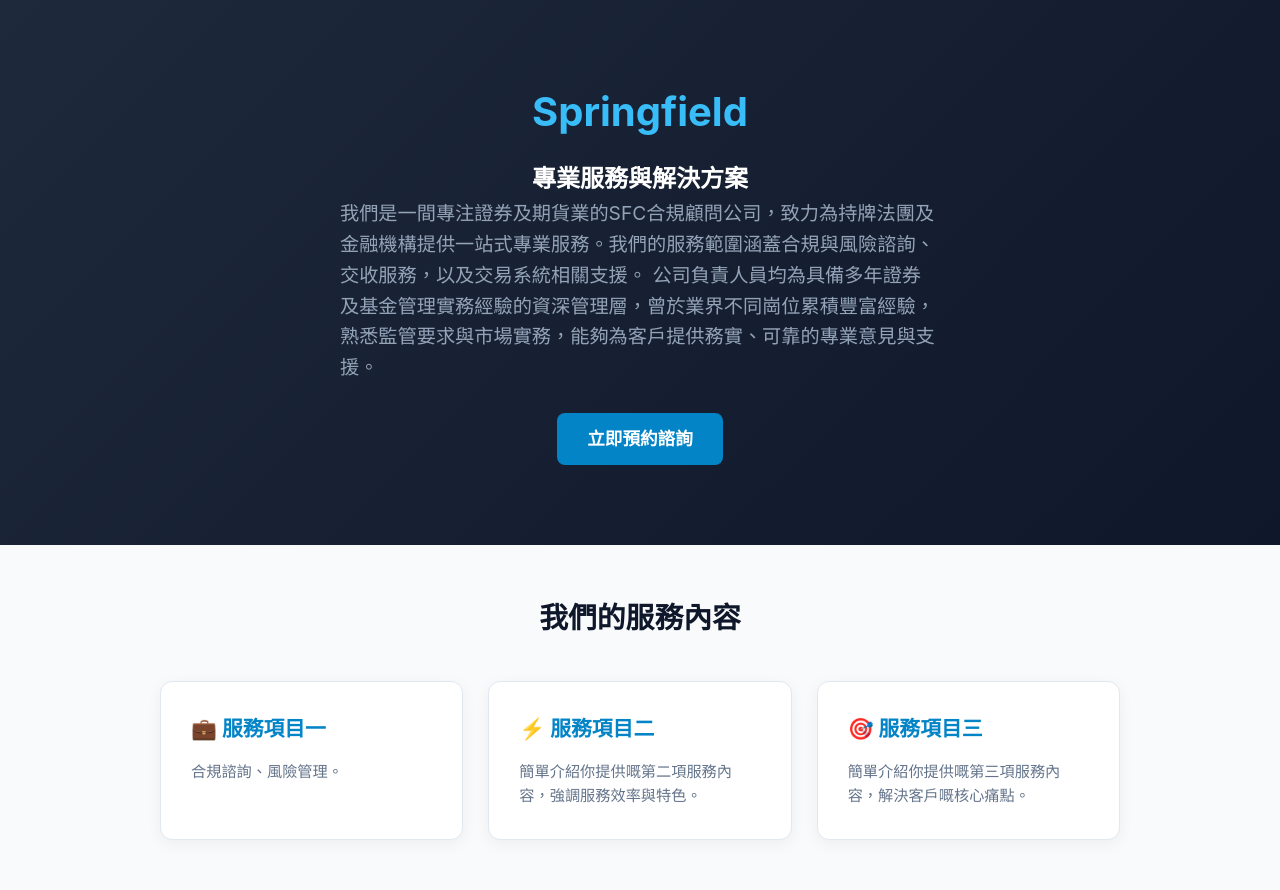
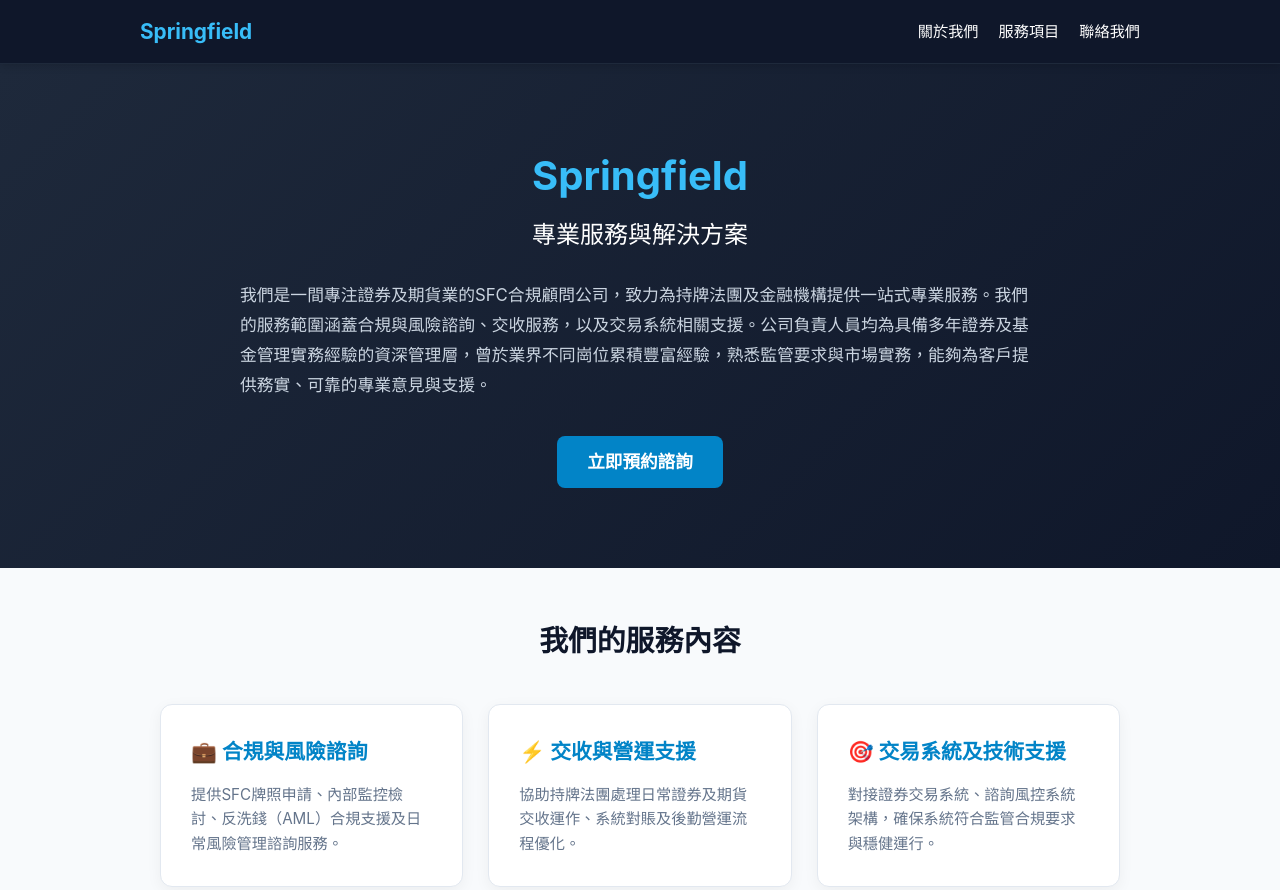
Before and after one commit to Springfield168/springfield168.github.io, a plain HTML site: page index.html in a window 1280 px wide. Shown: the top 890 px of the page. Drawn offline with Linux system fonts and the light colour scheme.

Commit message:
Update title and add navigation bar to index.html

```diff
--- a/index.html
+++ b/index.html
@@ -3,7 +3,7 @@
 <head>
     <meta charset="UTF-8">
     <meta name="viewport" content="width=device-width, initial-scale=1.0">
-    <title>專業服務諮詢與解決方案</title>
+    <title>Springfield - 專業SFC合規與金融顧問服務</title>
     <style>
         * {
             box-sizing: border-box;
@@ -16,23 +16,79 @@
             color: #333333;
             background-color: #f8fafc;
         }
+
+        /* 頂部 Menu Bar */
+        .navbar {
+            background-color: #0f172a;
+            position: sticky;
+            top: 0;
+            z-index: 1000;
+            padding: 15px 20px;
+            box-shadow: 0 2px 8px rgba(0,0,0,0.15);
+            border-bottom: 1px solid #1e293b;
+        }
+        .nav-container {
+            max-width: 1000px;
+            margin: 0 auto;
+            display: flex;
+            justify-content: space-between;
+            align-items: center;
+        }
+        .nav-logo {
+            color: #38bdf8;
+            font-size: 1.3rem;
+            font-weight: bold;
+            text-decoration: none;
+        }
+        .nav-menu {
+            list-style: none;
+            display: flex;
+            gap: 20px;
+            margin: 0;
+            padding: 0;
+        }
+        .nav-menu a {
+            color: #ffffff;
+            text-decoration: none;
+            font-size: 0.95rem;
+            transition: color 0.3s;
+        }
+        .nav-menu a:hover {
+            color: #38bdf8;
+        }
+
         /* Header / Hero */
         .hero {
             background: linear-gradient(135deg, #1e293b 0%, #0f172a 100%);
             color: #ffffff;
-            text-align: center;
             padding: 80px 20px;
+        }
+        .hero-container {
+            max-width: 800px;
+            margin: 0 auto;
         }
         .hero h1 {
             font-size: 2.5rem;
-            margin-bottom: 16px;
+            margin-bottom: 8px;
             color: #38bdf8;
+            text-align: center;
+        }
+        .hero h2 {
+            font-size: 1.5rem;
+            margin-bottom: 25px;
+            color: #ffffff;
+            text-align: center;
+            font-weight: normal;
         }
         .hero p {
-            font-size: 1.2rem;
-            max-width: 600px;
-            margin: 0 auto 30px auto;
-            color: #94a3b8;
+            font-size: 1.05rem;
+            line-height: 1.8;
+            color: #cbd5e1;
+            text-align: left; /* 簡介內文靠左對齊 */
+            margin-bottom: 35px;
+        }
+        .cta-box {
+            text-align: center;
         }
         .cta-btn {
             display: inline-block;
@@ -115,7 +171,7 @@
             font-weight: bold;
         }
         .btn-email {
-            background: #64748b;
+            background: #0284c7;
             color: white;
             padding: 10px 20px;
             border-radius: 6px;
@@ -134,49 +190,64 @@
 </head>
 <body>
 
-    <!-- 頁頭 / 主標題區 -->
-    <header class="hero">
+    <!-- 頂部 Menu Bar -->
+    <nav class="navbar">
+        <div class="nav-container">
+            <a href="#" class="nav-logo">Springfield</a>
+            <ul class="nav-menu">
+                <li><a href="#about">關於我們</a></li>
+                <li><a href="#services">服務項目</a></li>
+                <li><a href="#contact">聯絡我們</a></li>
+            </ul>
+        </div>
+    </nav>
+
+    <!-- 頁頭 / 關於我們區塊 -->
+    <header id="about" class="hero">
+        <div class="hero-container">
             <h1>Springfield</h1>
             <h2>專業服務與解決方案</h2>
-<p style="text-align: left;">我們是一間專注證券及期貨業的SFC合規顧問公司，致力為持牌法團及金融機構提供一站式專業服務。我們的服務範圍涵蓋合規與風險諮詢、交收服務，以及交易系統相關支援。
-公司負責人員均為具備多年證券及基金管理實務經驗的資深管理層，曾於業界不同崗位累積豐富經驗，熟悉監管要求與市場實務，能夠為客戶提供務實、可靠的專業意見與支援。</p>                            </p>
+            <p>我們是一間專注證券及期貨業的SFC合規顧問公司，致力為持牌法團及金融機構提供一站式專業服務。我們的服務範圍涵蓋合規與風險諮詢、交收服務，以及交易系統相關支援。公司負責人員均為具備多年證券及基金管理實務經驗的資深管理層，曾於業界不同崗位累積豐富經驗，熟悉監管要求與市場實務，能夠為客戶提供務實、可靠的專業意見與支援。</p>
+            <div class="cta-box">
                 <a href="#contact" class="cta-btn">立即預約諮詢</a>
+            </div>
+        </div>
     </header>
 
     <div class="container">
         <!-- 服務項目 -->
+        <section id="services">
             <h2 class="section-title">我們的服務內容</h2>
             <div class="services-grid">
                 <div class="card">
-                <h3>💼 服務項目一</h3>
-                <p>合規諮詢、風險管理。</p>
+                    <h3>💼 合規與風險諮詢</h3>
+                    <p>提供SFC牌照申請、內部監控檢討、反洗錢（AML）合規支援及日常風險管理諮詢服務。</p>
                 </div>
                 <div class="card">
-                <h3>⚡ 服務項目二</h3>
-                <p>簡單介紹你提供嘅第二項服務內容，強調服務效率與特色。</p>
+                    <h3>⚡ 交收與營運支援</h3>
+                    <p>協助持牌法團處理日常證券及期貨交收運作、系統對賬及後勤營運流程優化。</p>
                 </div>
                 <div class="card">
-                <h3>🎯 服務項目三</h3>
-                <p>簡單介紹你提供嘅第三項服務內容，解決客戶嘅核心痛點。</p>
+                    <h3>🎯 交易系統及技術支援</h3>
+                    <p>對接證券交易系統、諮詢風控系統架構，確保系統符合監管合規要求與穩健運行。</p>
                 </div>
             </div>
+        </section>
 
         <!-- 聯絡我們區塊 -->
-        <div id="contact" class="contact-box">
+        <section id="contact" class="contact-box">
             <h2>預約諮詢 / 聯絡我們</h2>
-            <p style="margin-top: 10px; color: #64748b;">歡迎隨時透過以下方式聯絡我，我會盡快回覆你！</p>
+            <p style="margin-top: 10px; color: #64748b;">歡迎隨時透過以下方式聯絡我們，我們會盡快回覆！</p>
 
             <div class="contact-links">
-                <!-- 替換成你嘅 WhatsApp 號碼 (例如 85296307339) -->
                 <a href="https://wa.me/85296307339" class="btn-whatsapp" target="_blank">📱 WhatsApp 聯絡</a>
-                <!-- 替換成你嘅 Email -->
                 <a href="mailto:springfield168168@gmail.com" class="btn-email">✉️ 電郵查詢</a>
             </div>
-        </div>
+        </section>
     </div>
 
     <footer>
-        &copy; 2026 專業服務團隊. All rights reserved.
+        &copy; 2026 Springfield. All rights reserved.
     </footer>
 
 </body>
```
Lines whose indentation alone changed are shown as unchanged.
